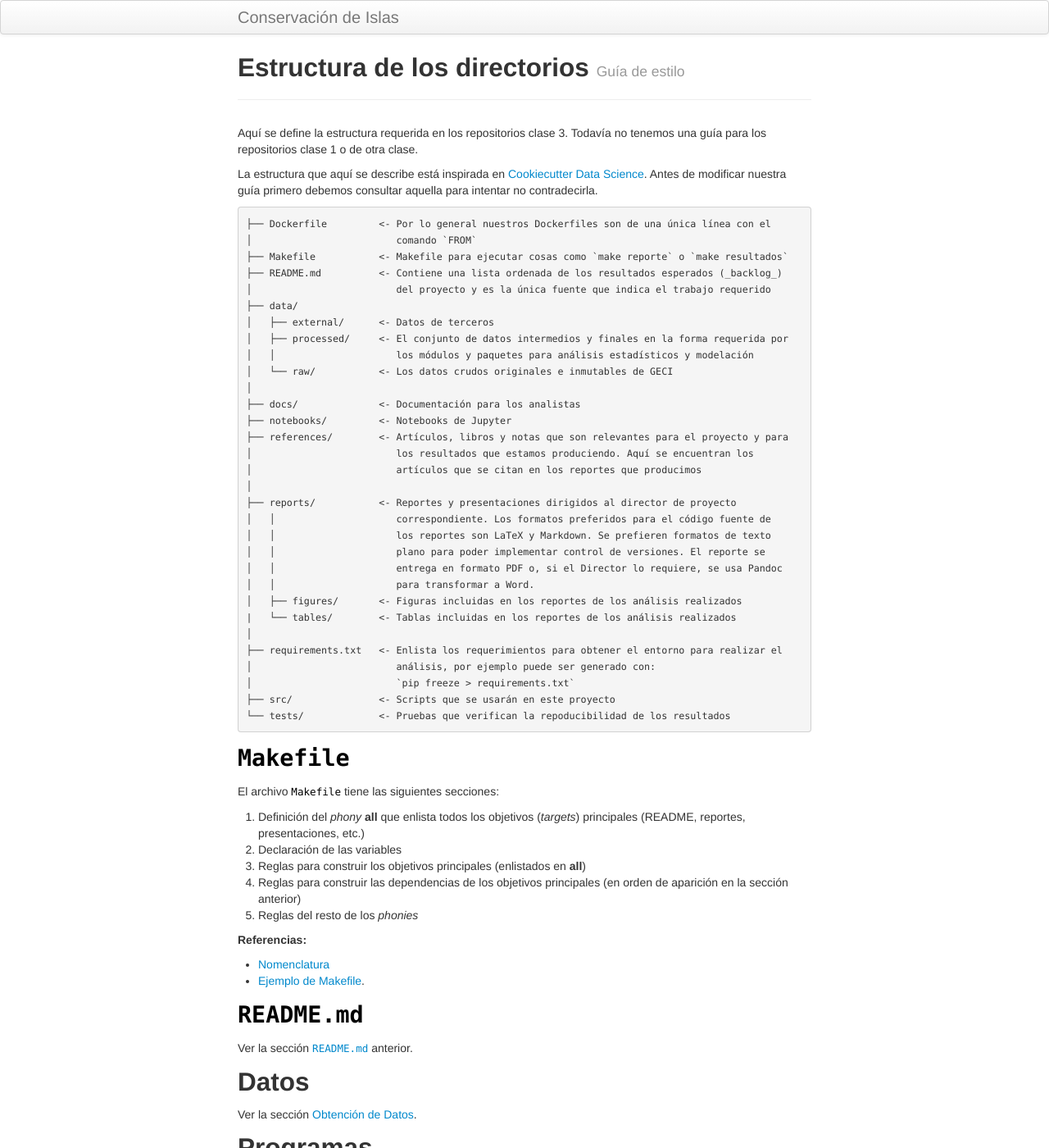
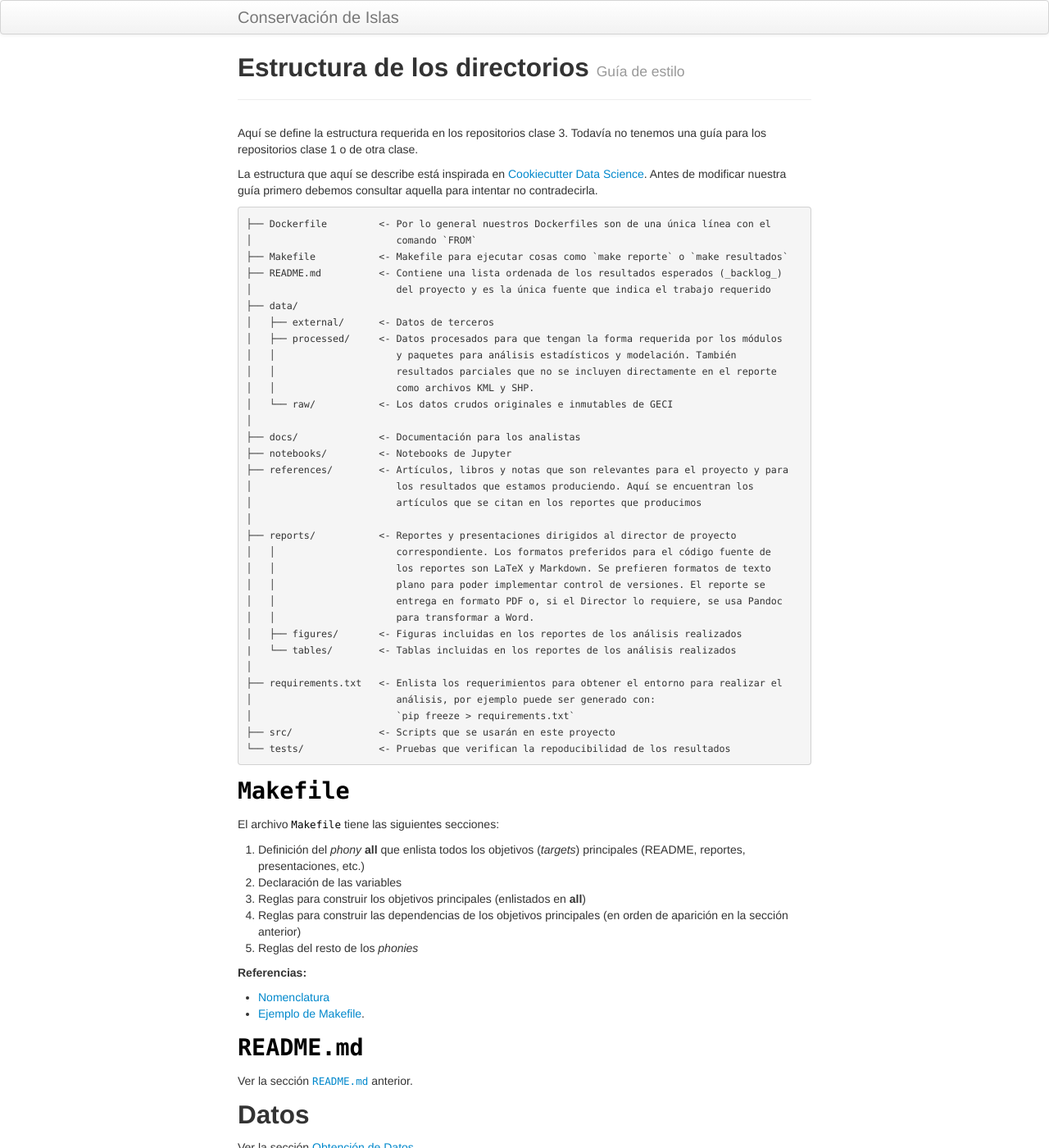
Before and after one commit to LizethMReyes/islasgeci.github.io, a Jekyll site: the page built from ciencia_de_datos/guia_de_estilo/estructura.md, in a window 1280 px wide and 1400 px high. Shown: the whole window at 82% size. Built offline with Jekyll 4.4.1, drawn with Linux system fonts in a browser that asks for light colours.

Commit message:
Incluye resultados parciales en `data/processed/`
Indica que también se pueden incluir los resultados parciales que no se incluyen directamente en el reporte como archivos KML y SHP.

```diff
--- a/ciencia_de_datos/guia_de_estilo/estructura.md
+++ b/ciencia_de_datos/guia_de_estilo/estructura.md
@@ -17,8 +17,10 @@ La estructura que aquí se describe está inspirada en [Cookiecutter Data Scienc
 │                         del proyecto y es la única fuente que indica el trabajo requerido
 ├── data/
 │   ├── external/      <- Datos de terceros
-│   ├── processed/     <- El conjunto de datos intermedios y finales en la forma requerida por
-│   │                     los módulos y paquetes para análisis estadísticos y modelación
+│   ├── processed/     <- Datos procesados para que tengan la forma requerida por los módulos
+│   │                     y paquetes para análisis estadísticos y modelación. También
+│   │                     resultados parciales que no se incluyen directamente en el reporte
+│   │                     como archivos KML y SHP.
 │   └── raw/           <- Los datos crudos originales e inmutables de GECI
 │
 ├── docs/              <- Documentación para los analistas
```
